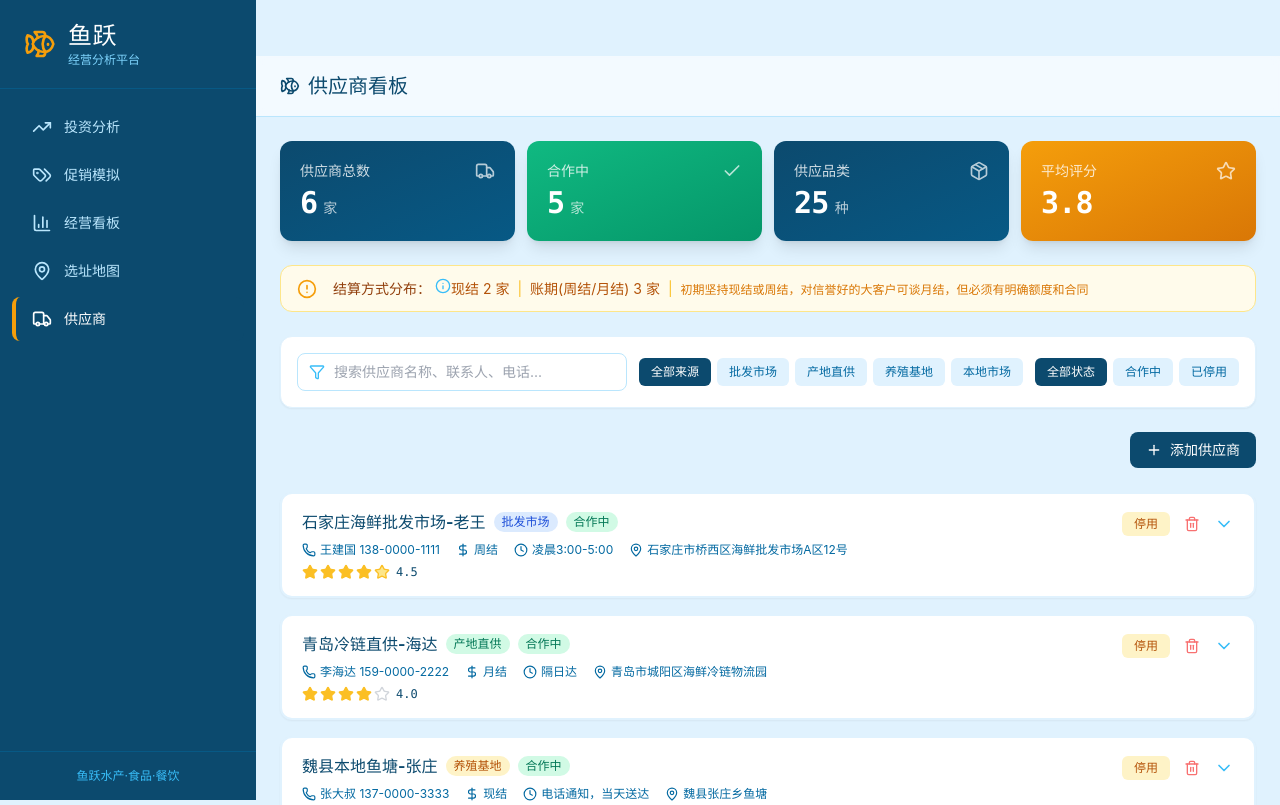
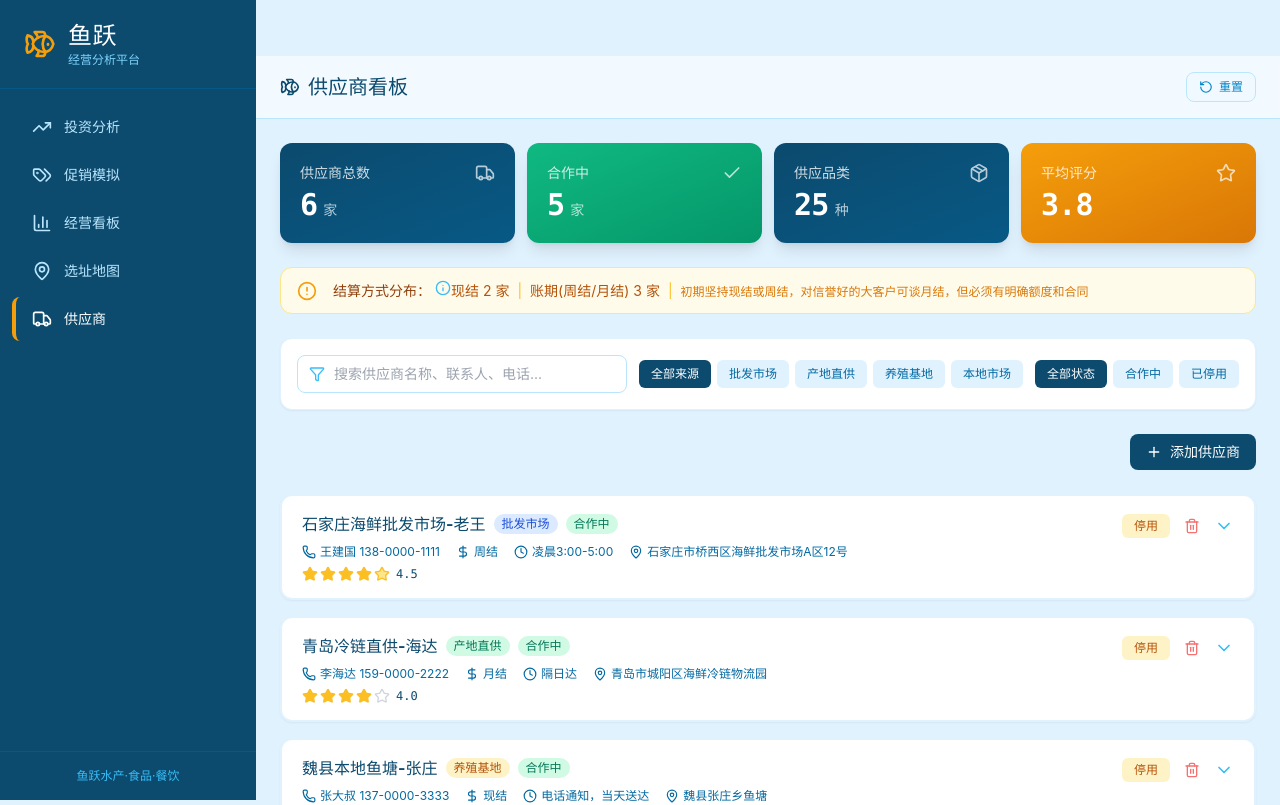
Before and after one commit to duan-yi-gis/my-store, a React (Vite) app: page /my-store/supplier in a window 1280 px wide. Shown: the top 805 px of the page. Built offline with nearby package versions, Linux system fonts and the light colour scheme.

Commit message:
清除localStorage数据

```diff
--- a/src/components/Layout.tsx
+++ b/src/components/Layout.tsx
@@ -1,7 +1,8 @@
 import { useState } from 'react';
 import { Link, useLocation } from 'react-router-dom';
-import { TrendingUp, Tags, BarChart3, MapPin, Truck, Fish, Menu, X } from 'lucide-react';
+import { TrendingUp, Tags, BarChart3, MapPin, Truck, Fish, Menu, X, RotateCcw } from 'lucide-react';
 import { cn } from '@/lib/utils';
+import { useStore } from '@/store/useStore';
 
 const navItems = [
   { label: '投资分析', icon: TrendingUp, path: '/' },
@@ -22,6 +23,7 @@ const pageTitles: Record<string, string> = {
 export default function Layout({ children }: { children: React.ReactNode }) {
   const location = useLocation();
   const [mobileMenuOpen, setMobileMenuOpen] = useState(false);
+  const resetAll = useStore((s) => s.resetAll);
 
   const currentPath = location.pathname;
   const pageTitle = pageTitles[currentPath] ?? '鱼跃水产';
@@ -141,6 +143,18 @@ export default function Layout({ children }: { children: React.ReactNode }) {
         <div className="flex items-center gap-2 px-4 md:px-6 py-4 bg-white/60 backdrop-blur-sm border-b border-sky-200">
           <Fish className="h-5 w-5 text-sky-900 shrink-0" />
           <h1 className="text-lg md:text-xl font-bold text-sky-900">{pageTitle}</h1>
+          <button
+            onClick={() => {
+              if (window.confirm('确定要清空所有数据并重置吗？此操作不可撤销。')) {
+                resetAll();
+              }
+            }}
+            className="ml-auto flex items-center gap-1.5 px-3 py-1.5 rounded-lg text-xs font-medium text-sky-600 bg-sky-50 border border-sky-200 hover:bg-sky-100 hover:text-sky-800 transition-colors"
+            title="清空数据并重置"
+          >
+            <RotateCcw className="h-3.5 w-3.5" />
+            <span className="hidden sm:inline">重置</span>
+          </button>
         </div>
 
         {/* Page content */}
--- a/src/store/useStore.ts
+++ b/src/store/useStore.ts
@@ -81,6 +81,7 @@ interface StoreState {
   addDailyRecord: (record: DailyRecord) => void
   updateDailyRecord: (date: string, record: Partial<DailyRecord>) => void
   removeDailyRecord: (date: string) => void
+  resetAll: () => void
 }
 
 export type {
@@ -181,9 +182,14 @@ export const useStore = create<StoreState>()(
         set((state) => ({
           dailyRecords: state.dailyRecords.filter((r) => r.date !== date),
         })),
+
+      resetAll: () => {
+        localStorage.removeItem('yuyue-store')
+        window.location.reload()
+      },
     }),
     {
       name: 'yuyue-store',
-    }
-  )
+    },
+  ),
 )
```
